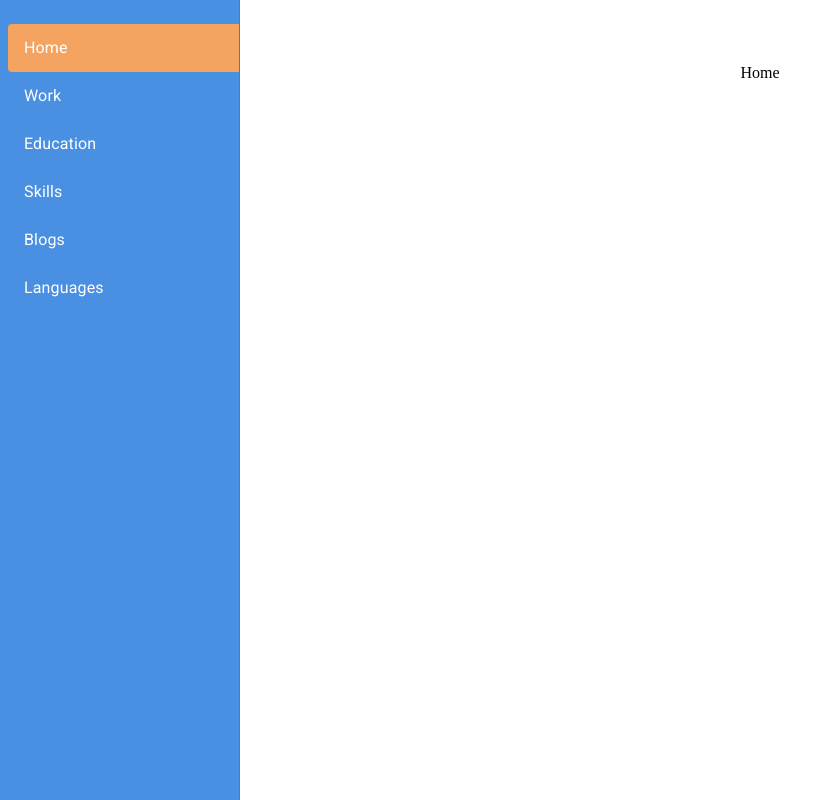
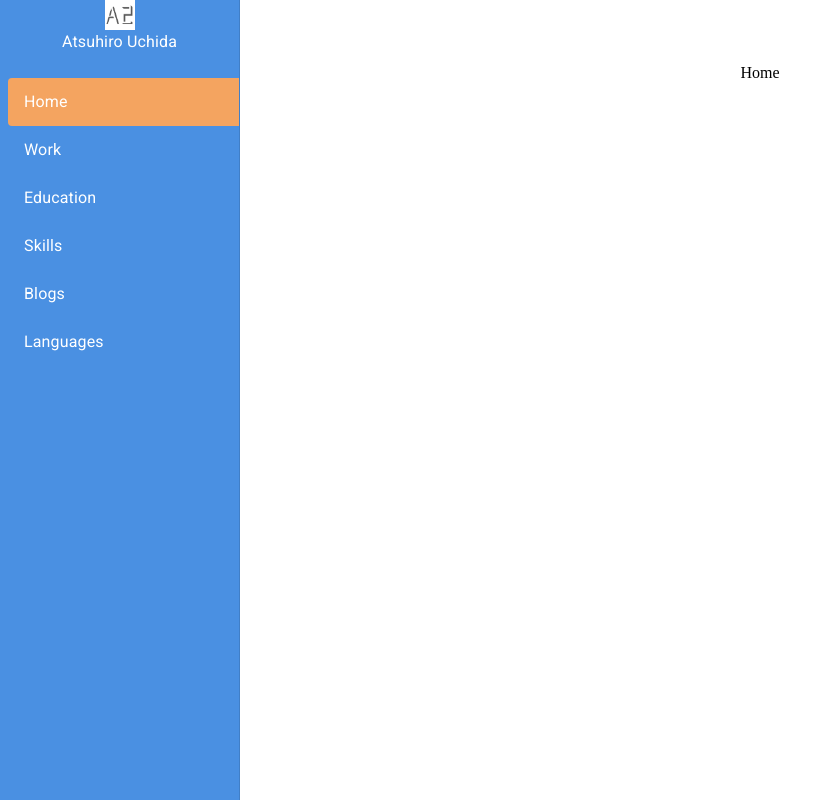
Before and after one commit to timtoronto634/timtoronto634.github.io, a React (Vite) app: page / in a window 1280 px wide. Shown: the whole page, without its empty margins (0-834 px from the left). Built offline with nearby package versions, Linux system fonts and the light colour scheme.

Commit message:
feat: add profile logo

```diff
--- a/src/App.tsx
+++ b/src/App.tsx
@@ -7,6 +7,7 @@ import { Education } from './components/Education';
 import { Skills } from './components/Skills';
 import { Blogs } from './components/Blogs';
 import { Languages } from './components/Languages';
+import { ProfileLogo } from './components/ProfileLogo';
 
 type MenuItem = 'Home' | 'Work' | 'Education' | 'Skills' | 'Blogs' | 'Languages';
 
@@ -32,6 +33,7 @@ function App() {
           },
         }}
       >
+        <ProfileLogo />
         <List sx={{ mt: 2 }}>
           {menuItems.map((text) => (
             <ListItem
--- /dev/null
+++ b/src/components/ProfileLogo.tsx
@@ -0,0 +1,20 @@
+import a2_logo_square from '@/assets/a2_logo_square.png';
+import { Stack, Typography } from '@mui/material';
+
+export const ProfileLogo = () => {
+  return (
+    <Stack
+      sx={{
+        alignItems: 'center',
+        justifyContent: 'center',
+        //  gap: 1,
+        direction: 'row',
+      }}
+    >
+      <>
+        <img src={a2_logo_square} width={30} height={'auto'} alt='A2 Logo' />
+      </>
+      <Typography>Atsuhiro Uchida</Typography>
+    </Stack>
+  );
+};
```
Also changed, not shown: src/assets/a2_logo_square.png (added).
